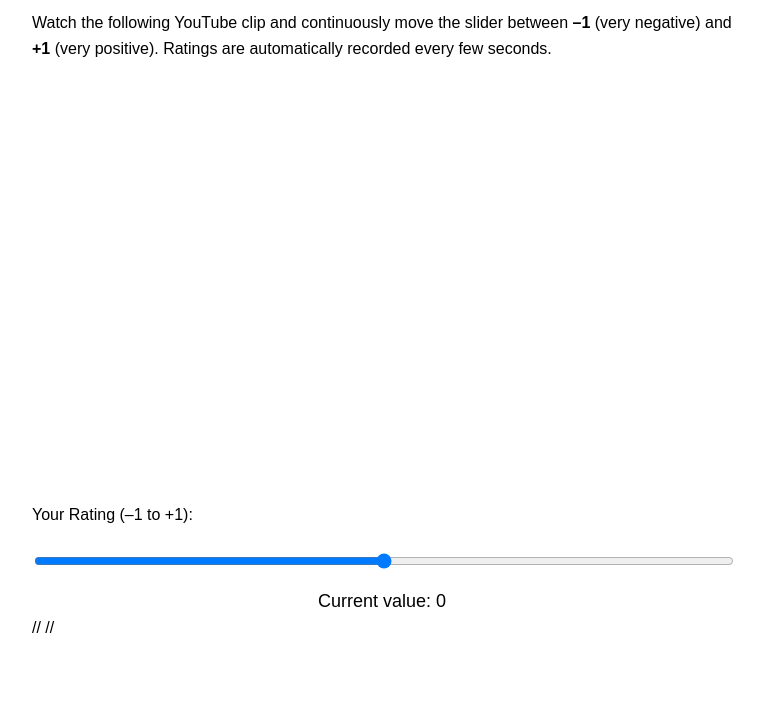
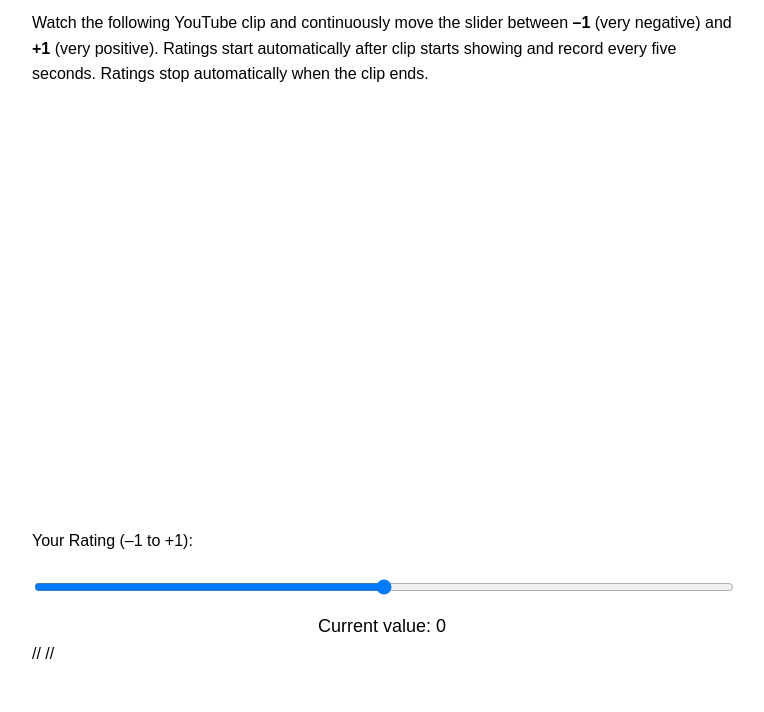
Before and after one commit to Lin-Brain-Lab/lin-brain-lab.github.io, a plain HTML site: page review_single_continuous.html in a window 1280 px wide. Shown: the part 88-800 px from the top of the page, without its empty margins (8-772 px from the left). Drawn offline with Linux system fonts and the light colour scheme.

Commit message:
Clarify rating start and stop instructions
Updated the instructions for the continuous video rating feature to clarify when ratings start and stop.

```diff
--- a/review_single_continuous.html
+++ b/review_single_continuous.html
@@ -51,7 +51,8 @@
   <p>
     Watch the following YouTube clip and continuously move the slider between
     <strong>–1</strong> (very negative) and <strong>+1</strong> (very positive).
-    Ratings are automatically recorded every few seconds.
+    Ratings start automatically after clip starts showing and record every five seconds. Ratings stop
+    automatically when the clip ends.
   </p>
 
   <!-- ▶️  YouTube player -->
```
